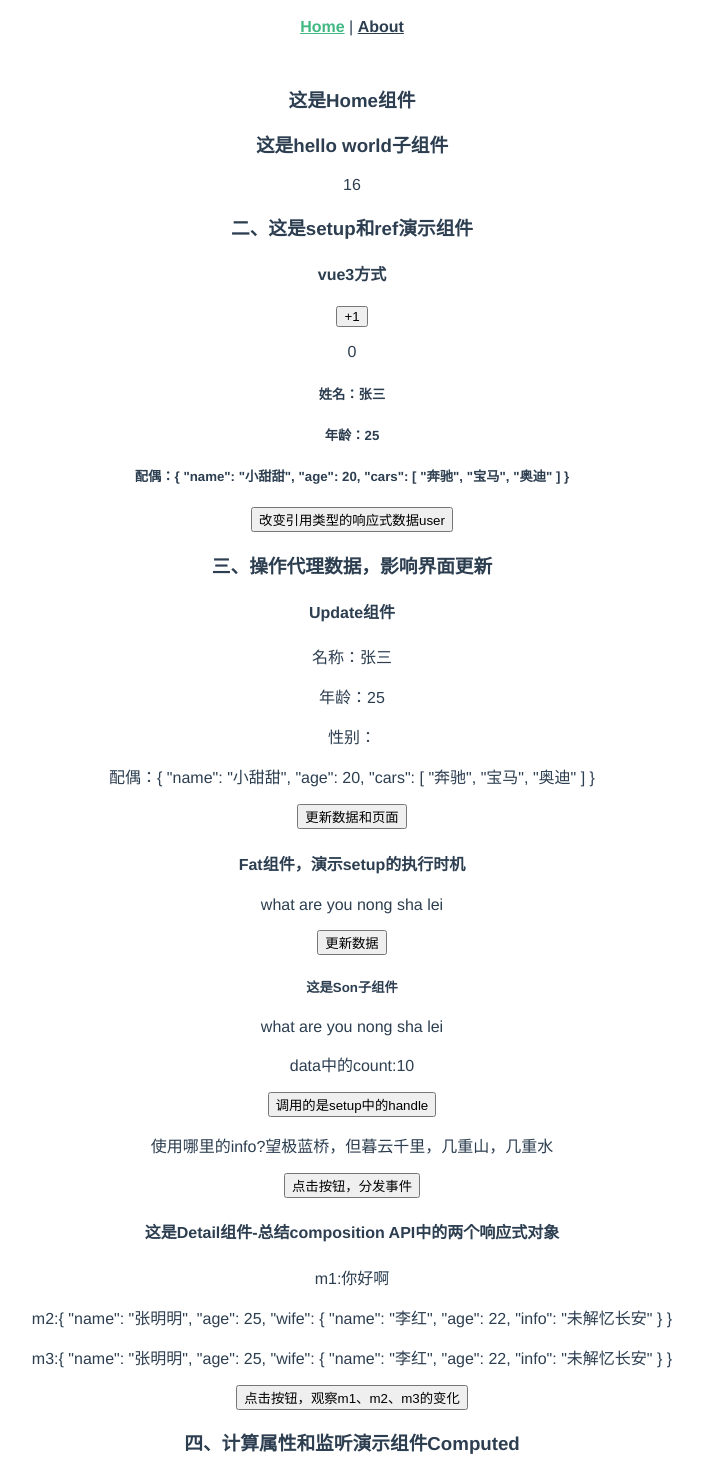
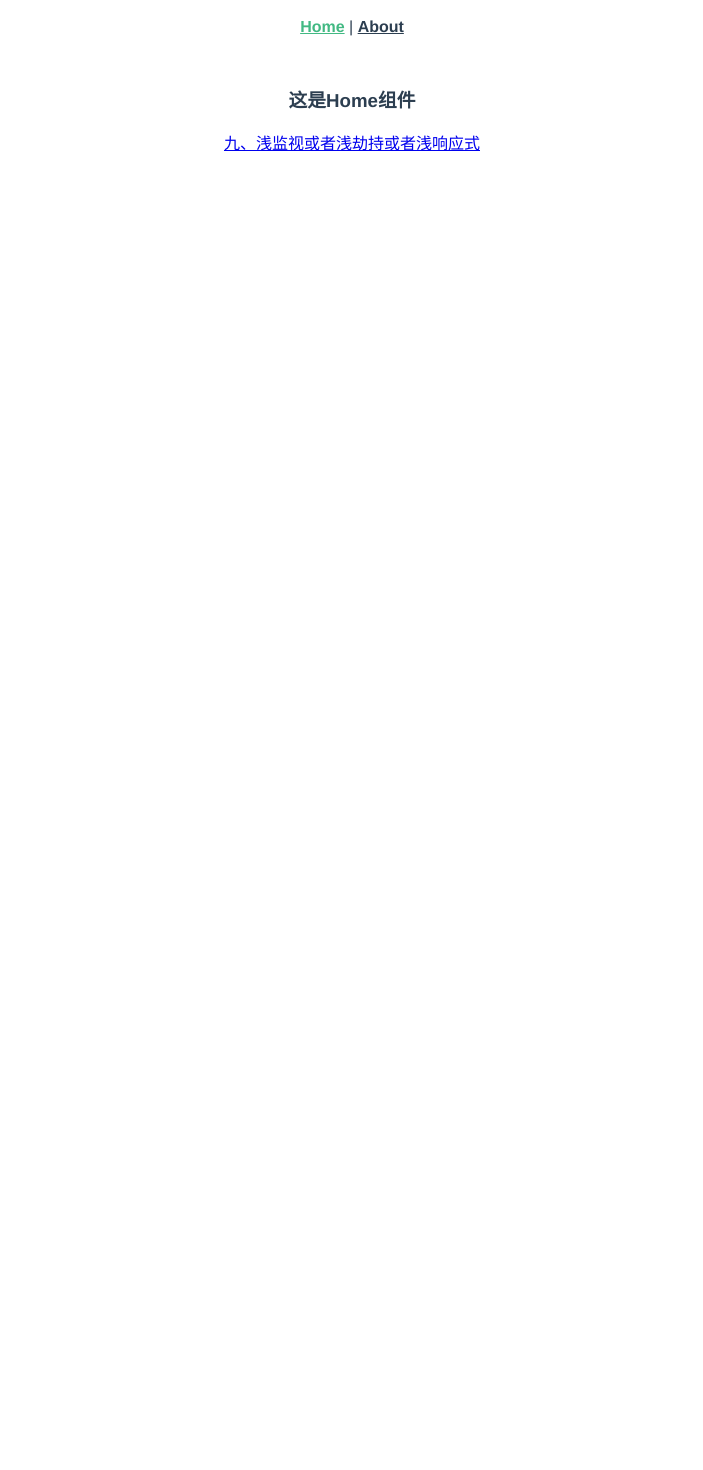
Before and after one commit to bcygsws/vue3_learn, a Vue app: page / in a window 1280 px wide. Shown: the part 20-1490 px from the top of the page, without its empty margins (288-991 px from the left). After the commit the page ends 800 px from the top, so only its background shows below. Built offline with nearby package versions, Linux system fonts and the light colour scheme.

Commit message:
:art: 深监视和浅监视，reactive、shallowReactive、ref、shallowRef

```diff
--- a/src/components/HelloWorld.vue
+++ /dev/null
@@ -1,5 +0,0 @@
-<template>
-  <div>
-    <h3>这是hello world子组件</h3>
-  </div>
-</template>
--- a/src/components/shallow_reactive/ShallowReactive.vue
+++ b/src/components/shallow_reactive/ShallowReactive.vue
@@ -55,25 +55,28 @@ export default defineComponent({
       // m1：深度监视、深度响应式，深度劫持
       // m1.name += '==';
       // m1.fallow.cars.red += '1';
+      // console.log(m1);
 
       // m2：浅监视、浅响应式、浅劫持
       // m2.name += '==';
       // m2.fallow.cars.red += '1';
-
+      // m2仍然是一个Proxy对象，深层次的数据能够改变，但是深层次的数据改变不会触发页面更新
+      // console.log(m2);
       // m3：ref传入对象，内部会按照reactive进行处理，等效于第一种情形了
       // m3深监视、深劫持、深度响应式
       // m3.value.name += '==';
-      // m3.value.fallow.cars.red+="1";
+      // m3.value.fallow.cars.red += '1';
+      // console.log(m3);// m3里面的属性__v_isShallow: false，表示是深监视，深劫持
 
       // m4:浅ref shallowRef
-      // 打印m4中是一个普通对象Object，name的值确实变化了，但是没有触发页面更新
+      // 打印m4中是一个普通对象Object---不再是Proxy代理对象了,最外层属性和深层次属性的数据都能改变，但是不能触发页面更新
       // m4.value.name += '==';
       // 打印m4，m4.value是一个普通对象，cars的red值确实变化了，但是没有触发页面更新
-      // m4.value.fallow.cars.red += '1';
-      // console.log(m4);
+      m4.value.fallow.cars.red += '1';
+      console.log(m4); // __v_isShallow: true,表示浅监视，浅Ref
 
       // m5:shallowRef只会处理value的响应式，不会进行对象的reactive处理
-      m5.value += 1;
+      // m5.value += 1;
     }
     return {
       m1,
--- a/src/views/Home.vue
+++ b/src/views/Home.vue
@@ -1,47 +1,18 @@
 <template>
   <h3>这是Home组件</h3>
-  <HelloWorld></HelloWorld>
-  <!-- <p>{number}</p> -->
-  <!-- 注意：在vue中使用模板是双括号，react中是单括号 -->
-  <p>{{ number }}</p>
-  <!-- setup和ref使用演示组件 -->
-  <Learn></Learn>
-  <Update></Update>
-  <Fat></Fat>
-  <!-- 计算属性和监听 -->
-  <Computed></Computed>
   <!-- 浅劫持 -->
-  <ShallowReactive></ShallowReactive>
+  <router-link to="/home/shallow_reactive">九、浅监视或者浅劫持或者浅响应式</router-link>
+  <router-view></router-view>
 </template>
 
 <script lang="ts">
 // vue3的script和setup语法，推荐使用Volar,注意Volar和原来vue2的Vetur是互斥的；使用Volar时，搜索Vetur插件禁用
 // 在Home中定义一个子组件HelloWorld
-import HelloWorld from '../components/HelloWorld.vue';
-import Learn from '../components/setup_ref/Learn.vue';
-import Update from '../components/update/Update.vue';
-import Fat from '../components/update/Fat.vue';
-// 计算属性和监听
-import Computed from '../components/computed/Computed.vue';
-import ShallowReactive from '../components/shallow_reactive/ShallowReactive.vue';
 import { defineComponent } from 'vue';
 // 暴露出一个定义好的组件
 export default defineComponent({
   // 当前组件名称
   name: 'Home',
-  components: {
-    // 注册一个子组件
-    HelloWorld,
-    Learn,
-    Update,
-    Fat,
-    Computed,
-    ShallowReactive
-  },
   // setup相当于一个回调函数，里面返回的任何对象，对象的属性和方法，在模板中可以直接使用
-  setup() {
-    let number = 16;
-    return { number };
-  }
 });
 </script>
```
Also changed, not shown: src/router/index.ts (+8 -2 lines).
